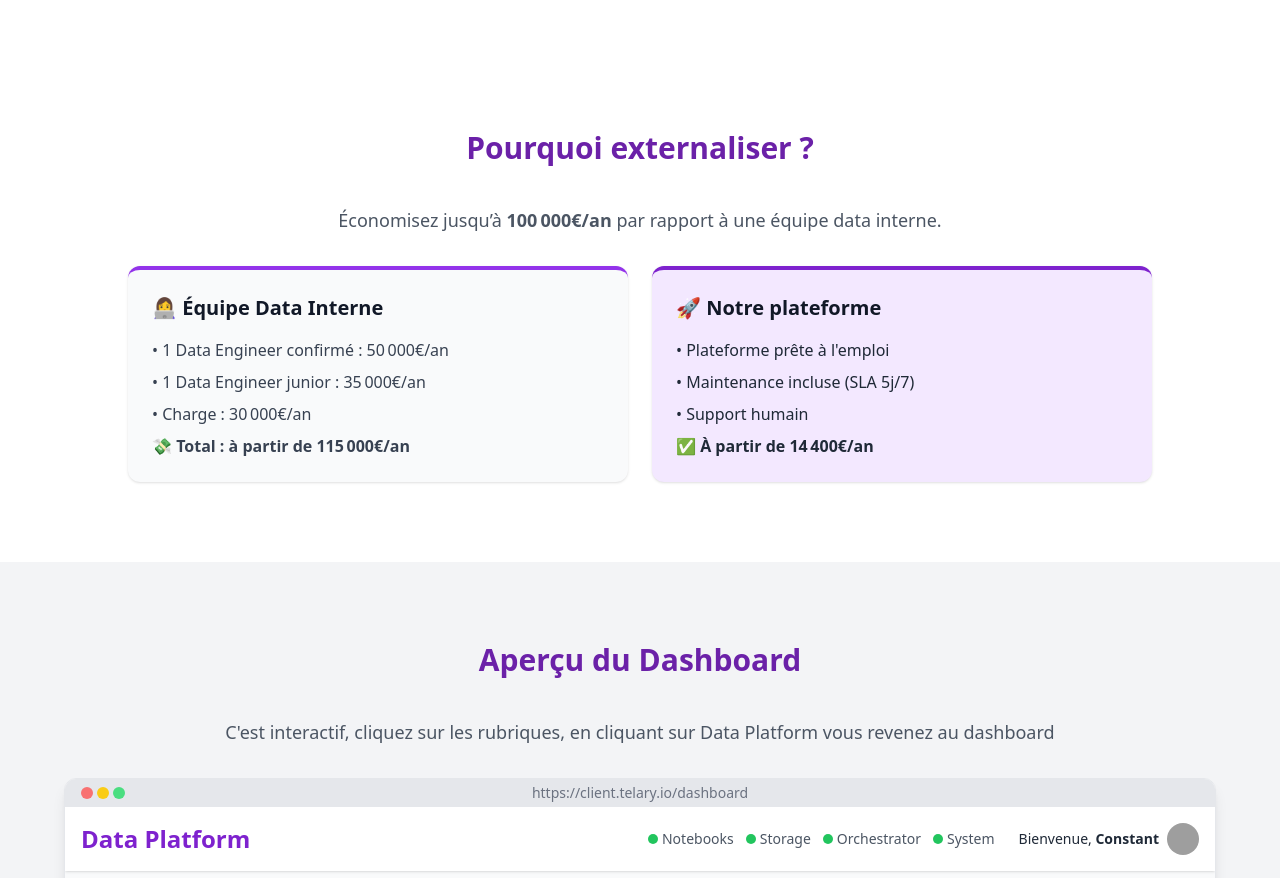
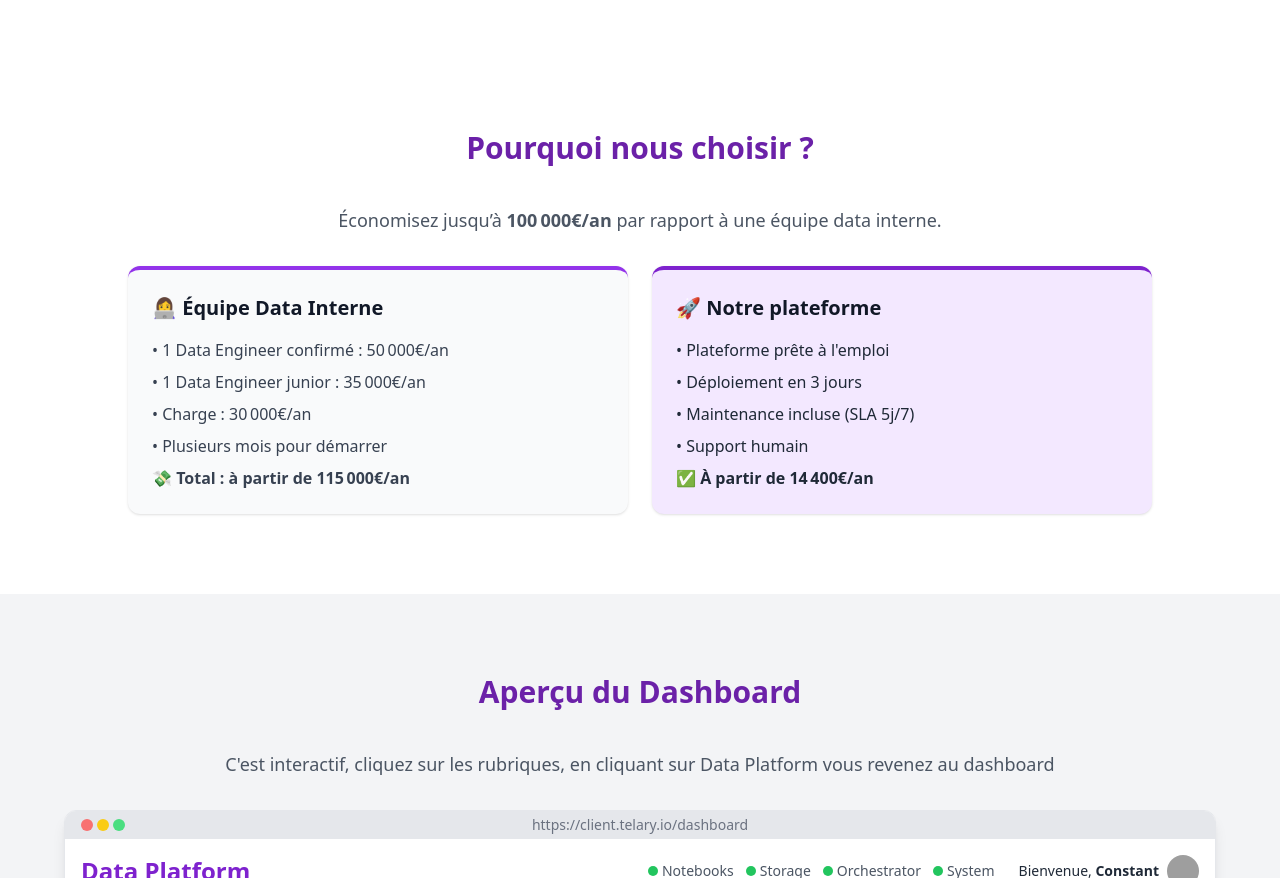
Before and after one commit to telary-agency/telary-platform, a plain HTML site: page index.html in a window 1280 px wide. Shown: the part 1480-2358 px from the top of the page. Drawn offline with nearby package versions, Linux system fonts and the light colour scheme.

Commit message:
Changer le titre

```diff
--- a/index.html
+++ b/index.html
@@ -28,7 +28,7 @@
     <section class="bg-white py-20 px-6 text-center shadow-md">
       <div class="max-w-4xl mx-auto">
         <h1 class="text-5xl font-extrabold text-purple-700 mb-4">
-          Votre équipe data, dès 1200€/mois
+          Votre data platform, dès 1200€/mois
         </h1>
         <p class="text-xl text-gray-600 mb-6">
           Une data platform clé en main, maintenue, 100% open source.
@@ -129,7 +129,7 @@
      <!-- Comparatif économique -->
      <section class="bg-white py-20 px-6">
         <div class="max-w-5xl mx-auto text-center">
-          <h2 class="text-3xl font-bold mb-10 text-purple-800">Pourquoi externaliser ?</h2>
+          <h2 class="text-3xl font-bold mb-10 text-purple-800">Pourquoi nous choisir ?</h2>
           <p class="text-lg text-gray-600 mb-8">Économisez jusqu’à <strong>100 000€/an</strong> par rapport à une équipe data interne.</p>
           <div class="grid grid-cols-1 md:grid-cols-2 gap-6 text-left">
             <div class="bg-gray-50 p-6 rounded-xl shadow border-t-4 border-purple-600">
@@ -138,6 +138,7 @@
                 <li>• 1 Data Engineer confirmé : 50 000€/an</li>
                 <li>• 1 Data Engineer junior : 35 000€/an</li>
                 <li>• Charge : 30 000€/an</li>
+                <li>• Plusieurs mois pour démarrer</li>
                 <li class="font-bold mt-2">💸 Total : à partir de 115 000€/an</li>
               </ul>
             </div>
@@ -145,6 +146,7 @@
               <h3 class="text-xl font-semibold mb-4">🚀 Notre plateforme</h3>
               <ul class="space-y-2 text-gray-800">
                 <li>• Plateforme prête à l'emploi</li>
+                <li>• Déploiement en 3 jours</li>
                 <li>• Maintenance incluse (SLA 5j/7)</li>
                 <li>• Support humain</li>
                 <li class="font-bold mt-2">✅ À partir de 14 400€/an</li>
```
